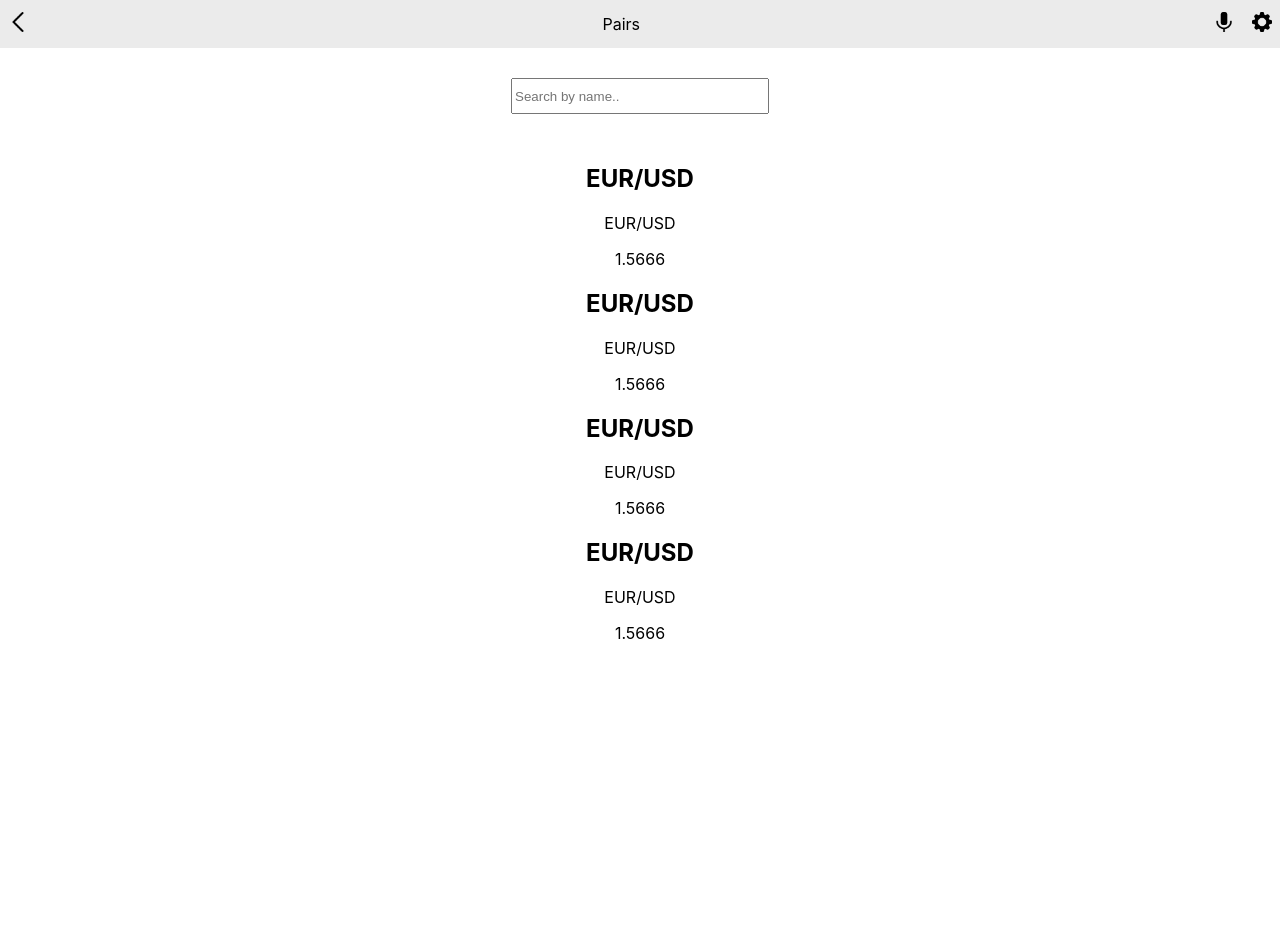
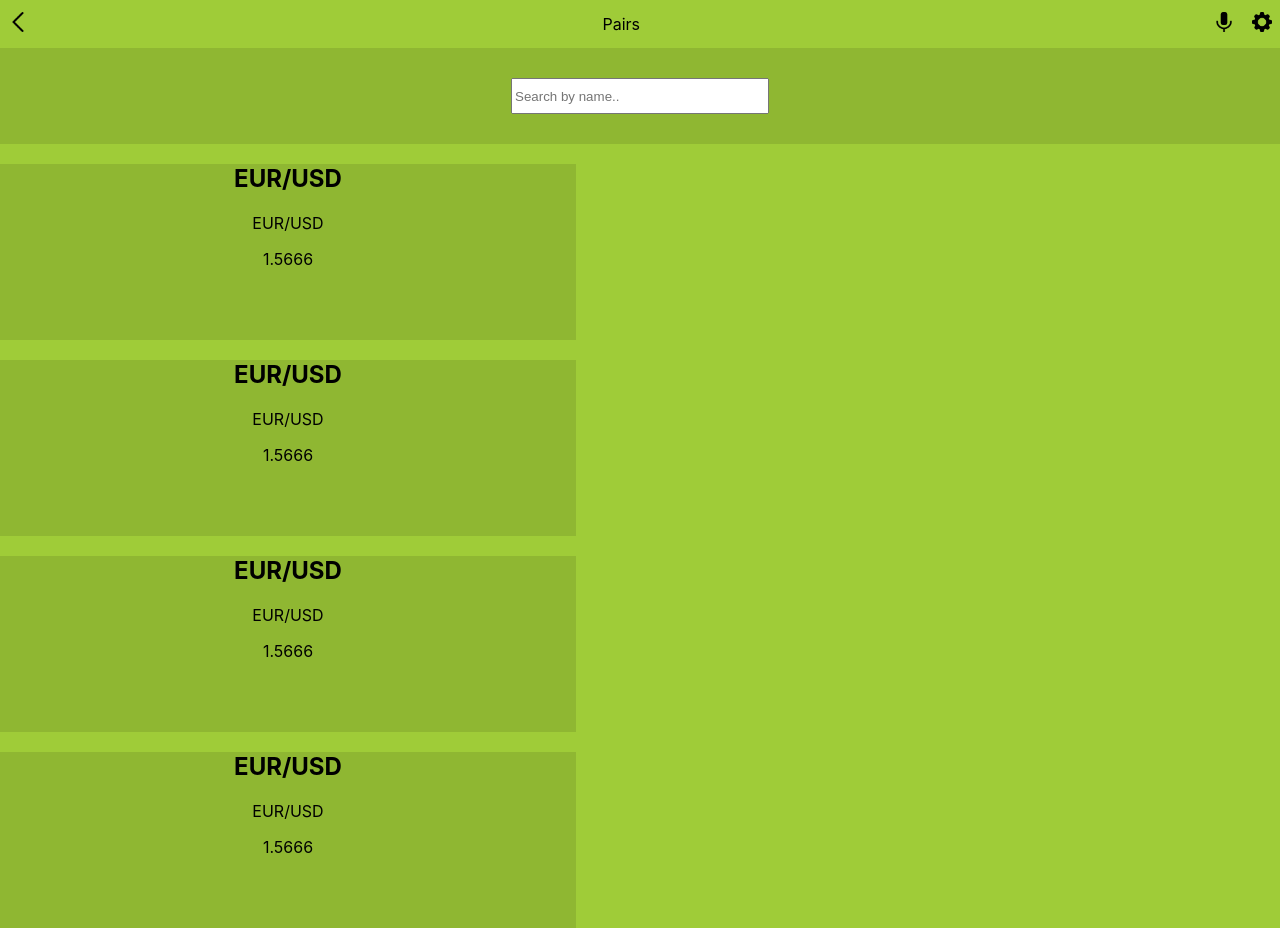
Before and after one commit to enoqueJonas/forex-metrics, a React (Create React App) app: page / in a window 1280 px wide. Before the commit the page ends 800 px from the top, so only its background shows below. Built offline with nearby package versions, Linux system fonts and the light colour scheme.

Commit message:
UPDATE Pair styling

```diff
--- a/src/App.css
+++ b/src/App.css
@@ -1,5 +1,6 @@
 .App {
   text-align: center;
+  background: rgb(159, 204, 56);
 }
 
 .App-logo {
--- a/src/components/Navbar/Navbar.css
+++ b/src/components/Navbar/Navbar.css
@@ -9,7 +9,6 @@ body {
     height: 3em;
     justify-content: space-between;
     align-items: center;
-    background: rgba(0, 0, 0, .08);
     margin: 0;
 }
 
--- /dev/null
+++ b/src/components/Pair/Pair.css
@@ -0,0 +1,9 @@
+body {
+    box-sizing: border-box;
+}
+
+.pair {
+    background: rgba(0, 0, 0, .1);
+    width: 45%;
+    height: 11em;
+}
--- a/src/components/Pair/Pair.js
+++ b/src/components/Pair/Pair.js
@@ -1,4 +1,5 @@
 import React from 'react';
+import './Pair.css';
 
 const Pair = () => (
         <div className="pair">
--- a/src/components/Search/Search.css
+++ b/src/components/Search/Search.css
@@ -8,6 +8,7 @@ body {
     display: flex;
     justify-content: center;
     align-items: center;
+    background: rgba(0, 0, 0, .1 );
 }
 
 .searchfield {
```
